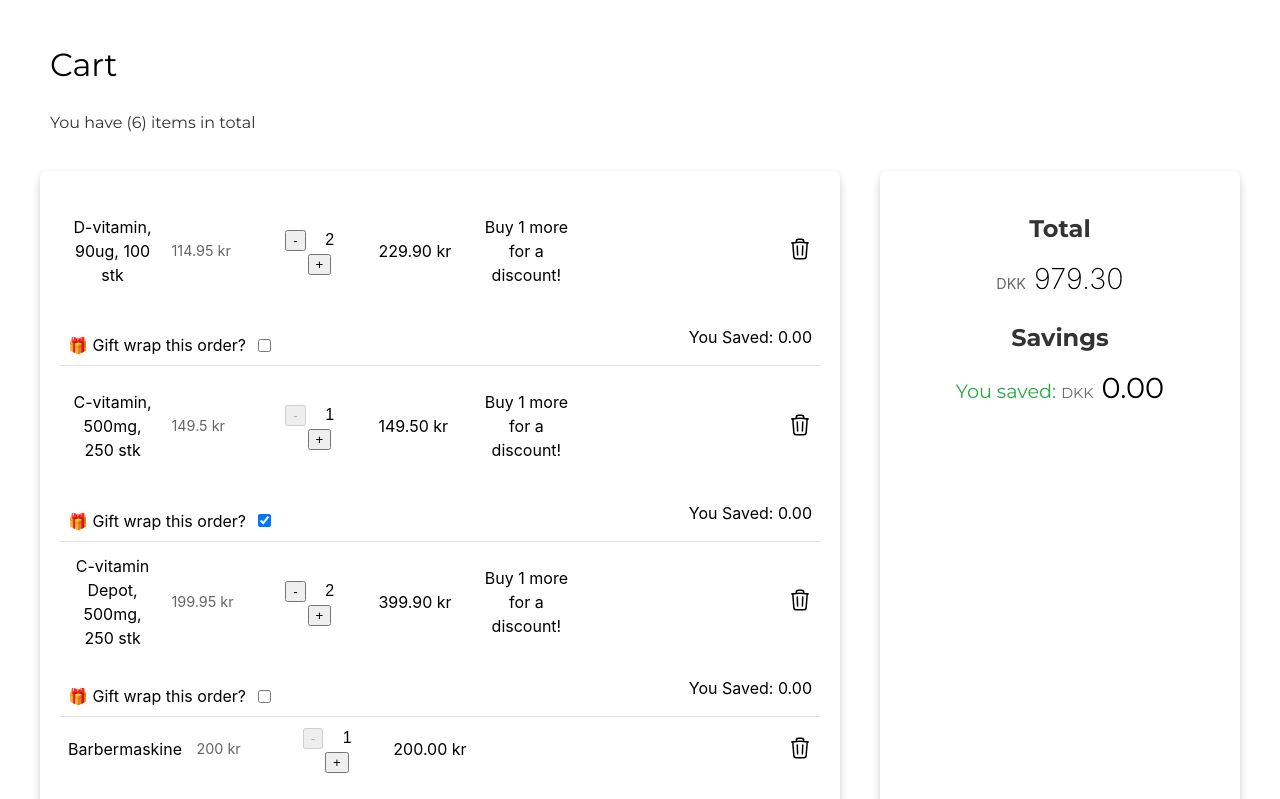
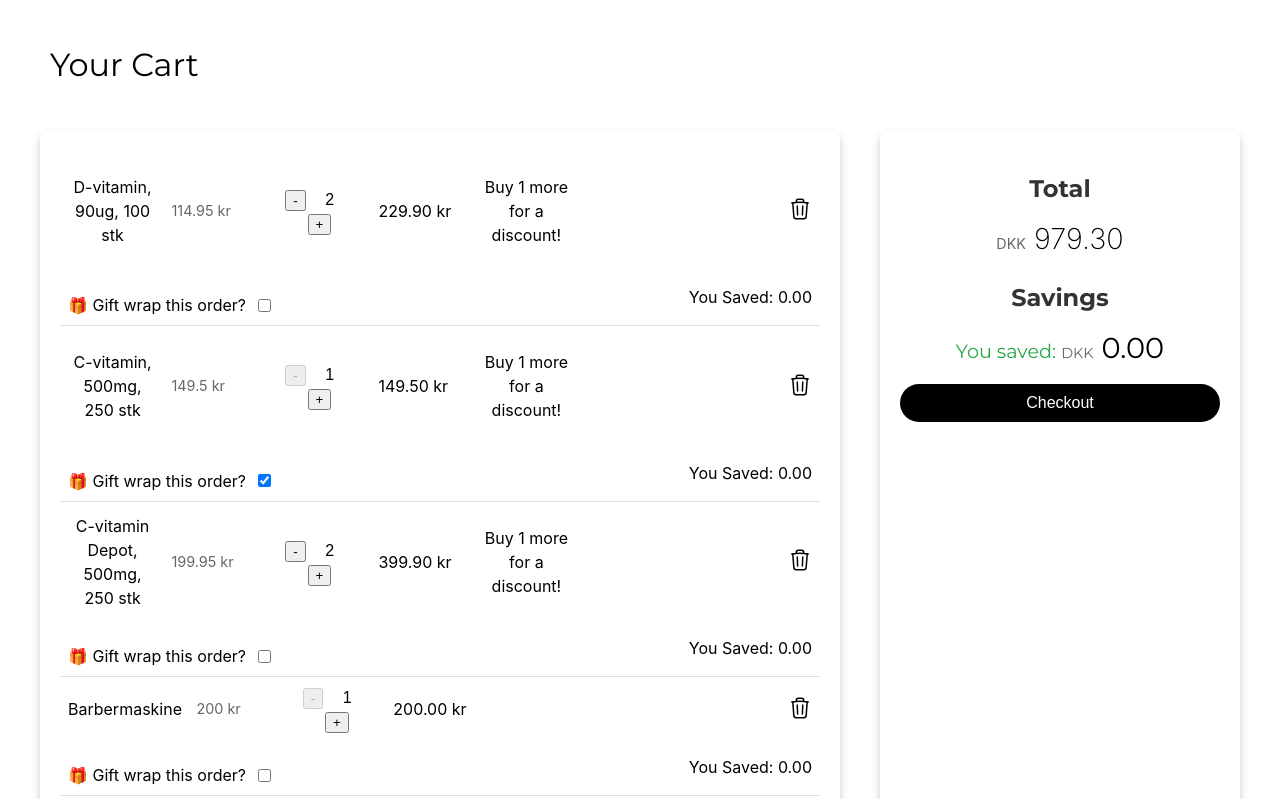
Before and after one commit to yukarasan/vita, a React (Vite) app: page / in a window 1280 px wide. Shown: the top 799 px of the page. Built offline with nearby package versions, Linux system fonts and the light colour scheme; no server answers.

Commit message:
Navigation and checkout

```diff
--- a/package.json
+++ b/package.json
@@ -16,6 +16,7 @@
     "jsdom": "^24.0.0",
     "react": "^18.2.0",
     "react-dom": "^18.2.0",
+    "react-router-dom": "^6.22.3",
     "vitest": "^1.3.1"
   },
   "devDependencies": {
--- a/src/App.tsx
+++ b/src/App.tsx
@@ -1,43 +1,77 @@
+// App.js
 import { useState, useEffect } from 'react';
+import { BrowserRouter as Router, Routes, Route, useLocation, useNavigate } from 'react-router-dom';
 import './assets/styles/App.css';
 import CartList from './components/cart_list/CartList';
 import TotalAmount from './components/total_amount/TotalAmount';
 import { CartItemType } from './lib/types';
 import Cart from './data/Cart';
-import { DeliveryAddress } from './components/delivery_address/DeliveryAddress';
+import Checkout from './components/checkout/Checkout';
 
-function App() {
+// Home page
+const Home = () => {
+  const navigate = useNavigate();
   const [cart, setCart] = useState<CartItemType[]>([]);
 
   useEffect(() => {
-    const initialCart = Cart.getInitialCart().map(item => {
-
-      return {
-        ...item
-      };
-    });
-
+    const initialCart = Cart.getInitialCart();
     setCart(initialCart);
   }, []);
 
   const totalItems = cart.reduce((total, item) => total + item.quantity, 0);
 
+  const handleNavigateToCheckout = () => {
+    navigate('/checkout');
+  };
+
   return (
-    <div className="App">
-      <header>
-        <h1>Cart</h1>
-        <p>You have ({totalItems}) items in total</p>
-      </header>
-      <main className="checkout-layout">
+    <>
       <div className="cart-container">
         <CartList cart={cart} setCart={setCart} />
       </div>
       <div className="order-summary">
         <TotalAmount cart={cart} />
+        {totalItems > 0 && (
+          <button onClick={handleNavigateToCheckout} className="proceed-checkout-btn">
+            Checkout
+          </button>
+        )}
       </div>
+    </>
+  );
+};
+
+function AppHeader() {
+  const location = useLocation(); // This is fine as AppHeader is rendered inside Router
+
+  if (location.pathname === '/checkout') {
+    return (
+      <header>
+        <h1>Checkout</h1>
+      </header>
+    );
+  }
+
+  return (
+    <header>
+      <h1>Your Cart</h1>
+    </header>
+  );
+}
+
+function App() {
+  return (
+    <Router>
+      <div className="App">
+        <AppHeader />
+        <main className="checkout-layout">
+          <Routes>
+            <Route path="/" element={<Home />} />
+            <Route path="/checkout" element={<Checkout />} />
+          </Routes>
         </main>
-      {totalItems > 0 && <DeliveryAddress />}
       </div>
+    </Router>
   );
 }
 
--- a/src/assets/styles/App.css
+++ b/src/assets/styles/App.css
@@ -76,3 +76,22 @@
   font-size: 16px;
   color: #333;
 }
+
+.proceed-checkout-btn {
+  background-color: black;
+  color: white;
+  padding: 10px 20px;
+  border: none;
+  border-radius: 20px; /* This will give it rounded corners */
+  font-size: 16px;
+  cursor: pointer;
+  outline: none;
+  margin-top: 15px; /* Adjust as needed for spacing */
+  width: 100%; /* Make the button expand to the container width */
+  box-sizing: border-box; /* Make sure padding doesn't affect the total width */
+  transition: background-color 0.3s ease; /* Smooth transition for hover effect */
+}
+
+.proceed-checkout-btn:hover {
+  background-color: #333; /* Slightly lighter black on hover */
+}
--- /dev/null
+++ b/src/components/checkout/Checkout.tsx
@@ -0,0 +1,43 @@
+import { useState } from 'react';
+import { DeliveryAddress } from '../delivery_address/DeliveryAddress';
+
+import { useNavigate } from 'react-router-dom';
+
+const Checkout = () => {
+  // const history = useHistory(); // For React Router v5
+  const navigate = useNavigate(); // v6
+  const [orderSubmitted, setOrderSubmitted] = useState(false);
+
+  const handleSubmitOrder = async () => {
+    // Implement the logic to submit the order
+
+    // For demonstration, let's assume the order is submitted successfully
+    console.log('Order is submitted');
+
+    // Set order submitted to true
+    setOrderSubmitted(true);
+
+
+    navigate('/order-success'); // Navigate to the order success page
+  };
+
+  return (
+    <div className="checkout-container">
+      {!orderSubmitted ? (
+        <>
+          <DeliveryAddress />
+          <button onClick={handleSubmitOrder} className="submit-order-btn">
+            Submit Order
+          </button>
+        </>
+      ) : (
+        <div className="order-success-message">
+          <h2>Thank you!</h2>
+          <p>Your order has been submitted successfully.</p>
+        </div>
+      )}
+    </div>
+  );
+};
+
+export default Checkout;
```
Also changed, not shown: 1 other file (tests, documents, lock files or other folders). Lines whose indentation alone changed are shown as unchanged.
